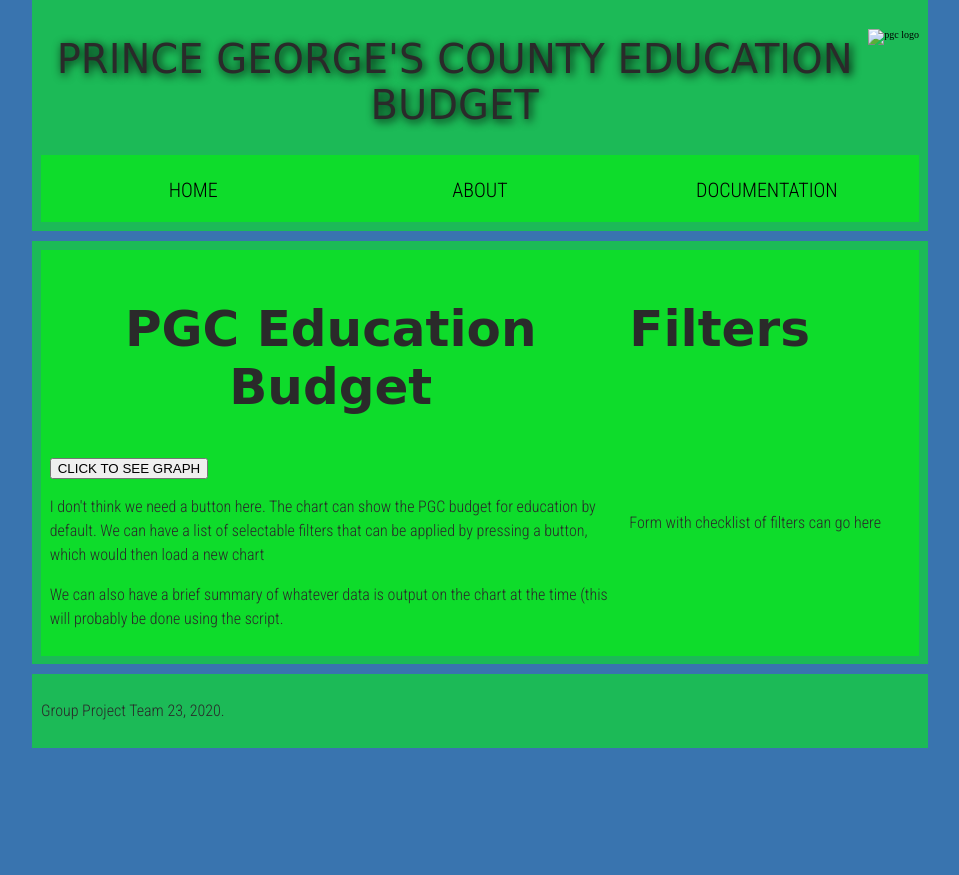
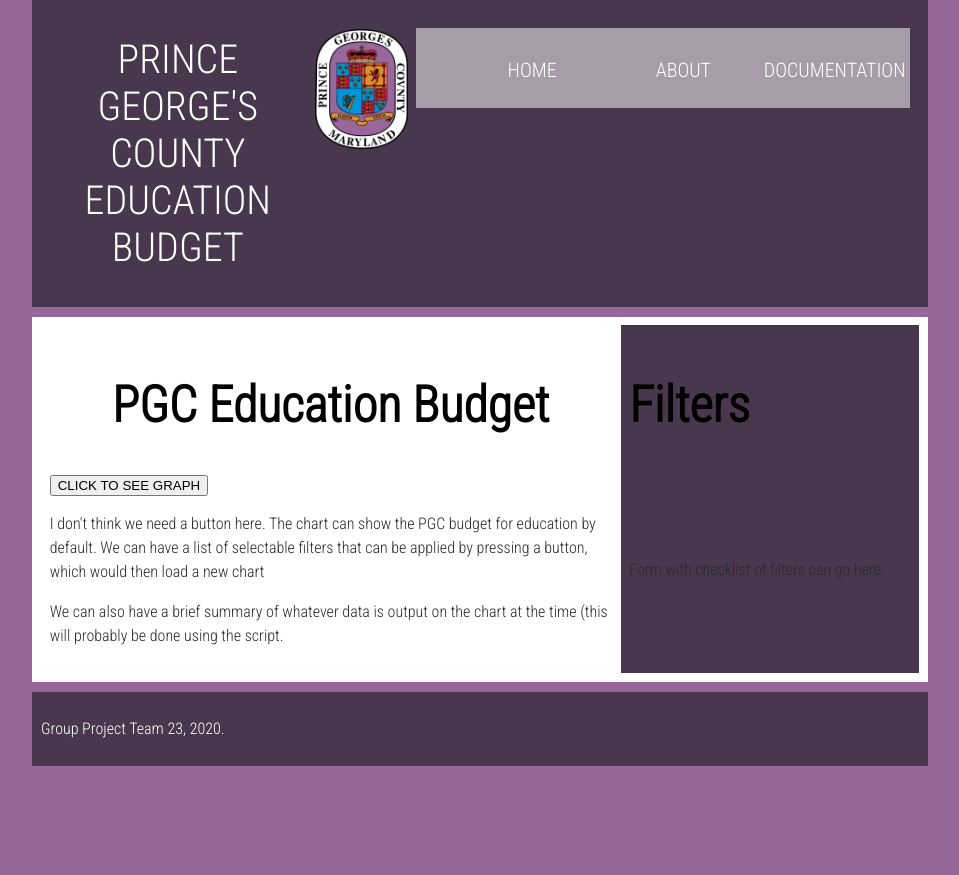
Before and after one commit to MaChanGit108/INST377-Project23, a website: page public/index.html in a window 1280 px wide. Shown: the whole page, without its empty margins (160-1119 px from the left). Drawn offline with nearby package versions, Linux system fonts and the light colour scheme; no server answers; a web font is replaced by a local one.

Commit message:
css updates and edits
colors and flex formatting changes

```diff
--- a/public/styles.css
+++ b/public/styles.css
@@ -14,14 +14,13 @@
     width: 70%;
     min-width: 800px;
     margin: 0 auto;
-    background-color: #3974af;
+    background-color:#97679C;
   }
 
   /* || typography */
 
   h1, h2, h3 {
-    font-family: 'Baloo Tammudu 2', cursive;
-    color: #2a2a2a;
+    font-family: 'Roboto Condensed', sans-serif;
   }
 
   p, input, li {
@@ -32,18 +31,20 @@
   h1 {
     font-size: 4rem;
     text-align: center;
-    text-shadow: 2px 2px 10px black;
     font-weight: 400;
+    color: #ffffff;
   }
 
   h2 {
     font-size: 5rem;
     text-align: center;
     font-weight: 600;
+    color: #000000;
   }
 
   h3 {
     font-size: 2.2rem;
+    color: #ffffff;
   }
 
   p, li {
@@ -60,12 +61,11 @@
   }
 
   body > * {
-    background-color: red;
     padding: 1%;
   }
 
   .main, .header, nav, .article, .aside, .footer, section {
-    background-color: rgba(0,255,0,0.5);
+    background-color: #49384D;
     padding: 1%;
   }
 
@@ -76,20 +76,22 @@
 
   .header img {
     display: block;
-    height: 60px;
+    justify-content: left;
+    height: 120px;
     padding-top: 20.15px;
   }
 
   nav {
-    height: 50px;
-    flex: 100%;
+    height: 100px;
+    flex: 50%;
     display: flex;
   }
 
   nav ul {
-    padding: 0;
+    padding-top: 25px;
     list-style-type: none;
     flex: 2;
+    background-color: #A89CAB;
     display: flex;
   }
 
@@ -106,7 +108,7 @@
     line-height: 1.7;
     text-transform: uppercase;
     text-decoration: none;
-    color: black;
+    color: rgb(255, 255, 255);
 
   }
 
@@ -114,10 +116,12 @@
 
   .main {
     display: flex;
+    background-color: white;
   }
 
   .article, .section {
     flex: 4;
+    background-color: white;
   }
 
   .aside {
@@ -138,6 +142,10 @@
 
   .footer {
     margin-top: 10px;
+  }
+
+  .footer p{
+    color:white;
   }
 
   @media screen and (max-width: 1000px) {
```
Also changed, not shown: public/pglogo3.png (added).
